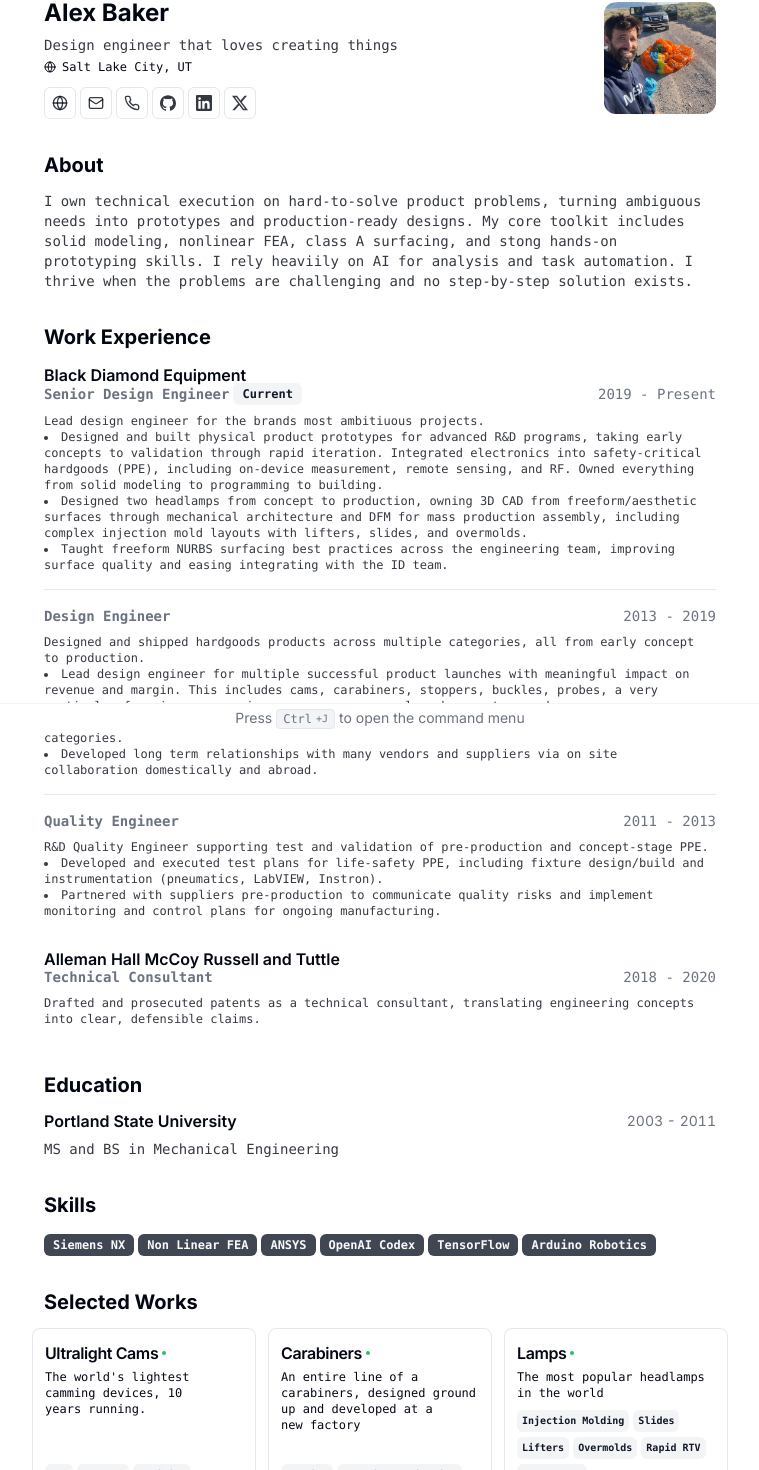
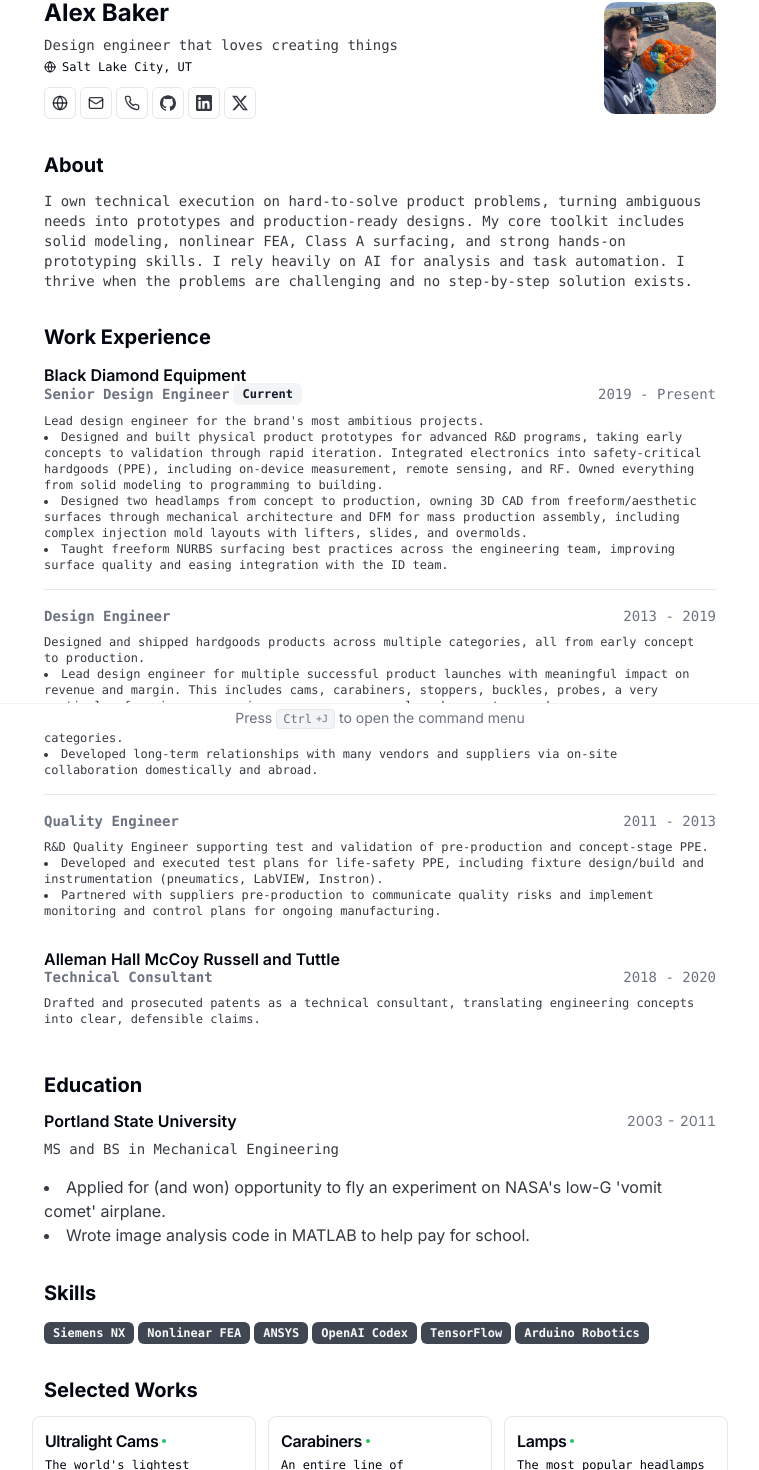
Before and after one commit to bakerjohnalex/resume, a Next.js app: page / in a window 1280 px wide. Shown: the part 67-1537 px from the top of the page, without its empty margins (260-1019 px from the left). Built offline with nearby package versions, Linux system fonts and the light colour scheme.

Commit message:
Update education highlights and fix typos

```diff
--- a/src/app/components/Education.tsx
+++ b/src/app/components/Education.tsx
@@ -61,13 +61,14 @@ function EducationItem({ education }: EducationItemProps) {
 
 interface EducationListProps {
   education: readonly Education[];
+  highlights?: readonly string[];
 }
 
 /**
  * Main education section component
  * Renders a list of education experiences
  */
-export function Education({ education }: EducationListProps) {
+export function Education({ education, highlights }: EducationListProps) {
   return (
     <Section>
       <h2 className="text-xl font-bold" id="education-section">
@@ -83,6 +84,13 @@ export function Education({ education }: EducationListProps) {
             <EducationItem education={item} />
           </article>
         ))}
+        {highlights && highlights.length > 0 ? (
+          <ul className="list-inside list-disc text-foreground/80 print:text-[12px]">
+            {highlights.map((highlight) => (
+              <li key={highlight}>{highlight}</li>
+            ))}
+          </ul>
+        ) : null}
       </div>
     </Section>
   );
--- a/src/app/page.tsx
+++ b/src/app/page.tsx
@@ -106,7 +106,10 @@ export default function ResumePage() {
 
             <SectionErrorBoundary sectionName="Education">
               <Suspense fallback={<SectionSkeleton lines={3} />}>
-                <Education education={RESUME_DATA.education} />
+                <Education
+                  education={RESUME_DATA.education}
+                  highlights={RESUME_DATA.educationHighlights}
+                />
               </Suspense>
             </SectionErrorBoundary>
 
--- a/src/data/resume-data.tsx
+++ b/src/data/resume-data.tsx
@@ -8,8 +8,7 @@ export const RESUME_DATA: ResumeData = {
   about: "Design engineer that loves creating things",
   summary: (
     <>
-      I own technical execution on hard-to-solve product problems, turning ambiguous needs into prototypes and production-ready designs. My core toolkit includes solid modeling, nonlinear FEA, class A surfacing, and stong  hands-on prototyping skills.  I rely heaviily on AI for analysis and task automation. I thrive when the problems are challenging
-and no step-by-step solution exists.
+      I own technical execution on hard-to-solve product problems, turning ambiguous needs into prototypes and production-ready designs. My core toolkit includes solid modeling, nonlinear FEA, Class A surfacing, and strong hands-on prototyping skills. I rely heavily on AI for analysis and task automation. I thrive when the problems are challenging and no step-by-step solution exists.
     </>
   ),
   avatarUrl: "/me.jpg",
@@ -43,6 +42,10 @@ and no step-by-step solution exists.
       end: "2011",
     },
   ],
+  educationHighlights: [
+    "Applied for (and won) opportunity to fly an experiment on NASA's low-G 'vomit comet' airplane.",
+    "Wrote image analysis code in MATLAB to help pay for school.",
+  ],
   work: [
   {
     company: "Black Diamond Equipment",
@@ -55,7 +58,7 @@ and no step-by-step solution exists.
         end: "Present",
         description: (
           <>
-            Lead design engineer for the brands most ambitiuous projects.
+            Lead design engineer for the brand's most ambitious projects.
             <ul className="list-inside list-disc">
               <li>
                 Designed and built physical product prototypes for advanced R&amp;D programs, taking early concepts to validation
@@ -69,7 +72,7 @@ and no step-by-step solution exists.
               </li>
               <li>
                 Taught freeform NURBS surfacing best practices across the engineering team, improving surface quality
-                and easing integrating with the ID team.
+                and easing integration with the ID team.
               </li>
             </ul>
           </>
@@ -91,7 +94,7 @@ and no step-by-step solution exists.
                 Named inventor on multiple granted patents for innovations across multiple hardware categories.
               </li>
               <li>
-                Developed long term relationships with many vendors and suppliers via on site collaboration domestically and abroad.
+                Developed long-term relationships with many vendors and suppliers via on-site collaboration domestically and abroad.
               </li>
             </ul>
           </>
@@ -142,7 +145,7 @@ and no step-by-step solution exists.
 
   skills: [
     "Siemens NX",
-    "Non Linear FEA",
+    "Nonlinear FEA",
     "ANSYS",
     "OpenAI Codex",
     "TensorFlow",
@@ -168,7 +171,7 @@ and no step-by-step solution exists.
         "Material Sourcing",
       ],
       description:
-        "An entire line of a carabiners, designed ground up and developed at a new factory",
+        "An entire line of carabiners, designed from the ground up and developed at a new factory",
       link: {
         label: "Carabiners",
         href: "/projects/carabiners",
@@ -196,7 +199,7 @@ and no step-by-step solution exists.
     },
     {
       title: "X4 (quality)",
-      techStack: ["PPE", "Product Certification", "PLC Programming","Statistical QC","Extreme Ownnership"],
+      techStack: ["PPE", "Product Certification", "PLC Programming", "Statistical QC", "Extreme Ownership"],
       description:
         "My first professional project. I was responsible for the quality of a new PPE product being developed at a new company-owned factory overseas",
       link: {
--- a/src/lib/types.ts
+++ b/src/lib/types.ts
@@ -28,6 +28,7 @@ export interface ResumeData {
     start: string;
     end: string;
   }>;
+  educationHighlights?: string[];
   work: Array<{
     company: string;
     link: string;
```
